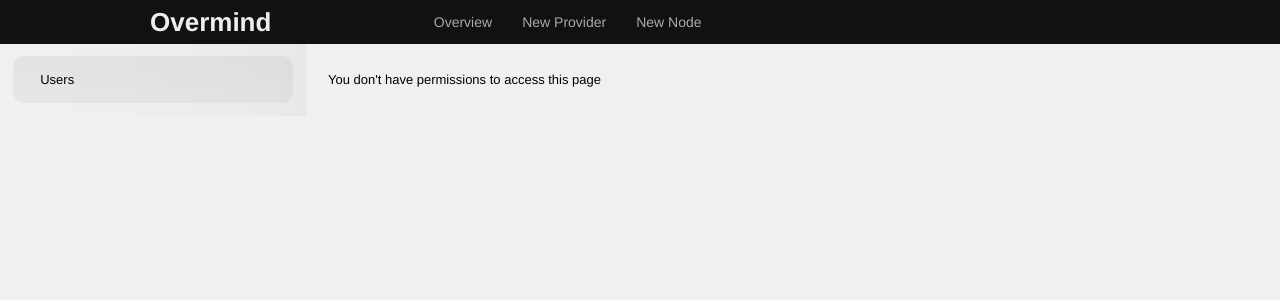
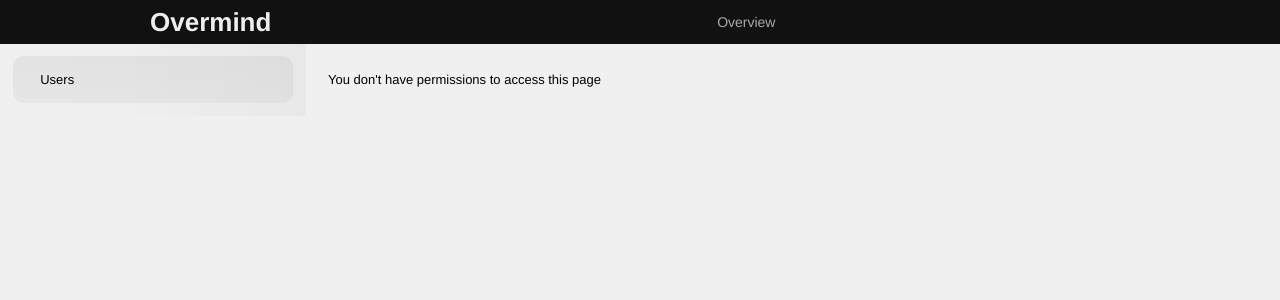
Before and after one commit to tobami/overmind, a Python web app: template overmind/templates/settings.html in a window 1280 px wide. Shown: the top 300 px of the page. Run offline with Jinja, Linux system fonts and the light colour scheme; the template is opened without the code that fills it, so the values that code supplies are empty; some libraries are stand-ins or nearby versions.

Commit message:
Don't show new provider and new node links for observers Bump required Django version to 1.2+ Remove help text for password2 field

```diff
--- a/overmind/templates/base.html
+++ b/overmind/templates/base.html
@@ -20,9 +20,9 @@
         <h1>Overmind</h1>
         <nav>
             <ul>
-                <li><a href="/overview/">Overview</a></li>
-                <li><a href="/provider/">New Provider</a></li>
-                <li><a href="/node/">New Node</a></li>{% if perms.provisioning %}
+                <li><a href="/overview/">Overview</a></li>{% if perms.provisioning %}
+                <li><a href="/provider/">New Provider</a></li>{% endif %}{% if perms.provisioning %}
+                <li><a href="/node/">New Node</a></li>{% endif %}{% if perms.provisioning %}
                 <li><a href="/settings/">Settings</a></li>{% endif %}
             </ul>
         </nav>
```
Also changed, not shown: overmind/provisioning/forms.py (+7 -2 lines), 1 other file.
